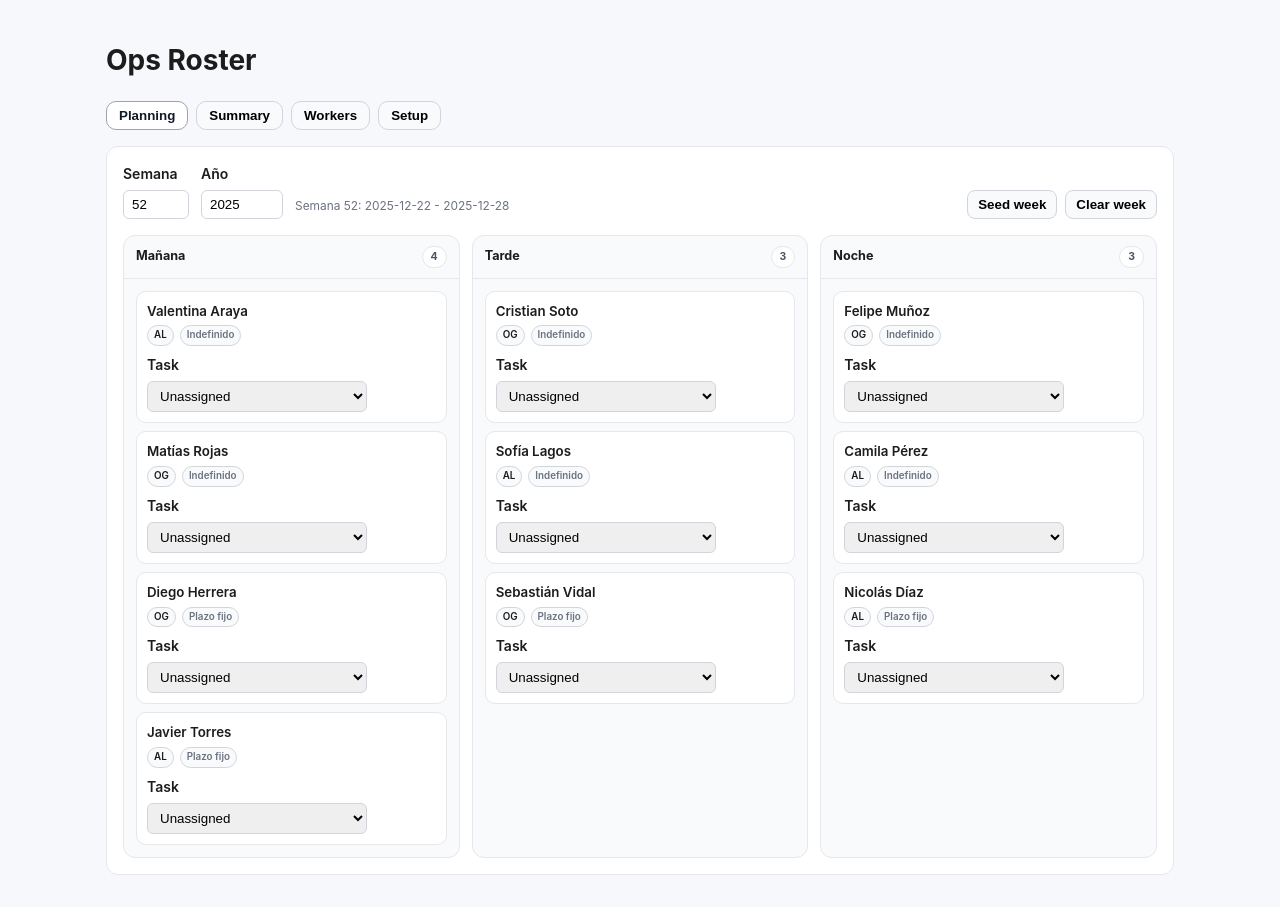
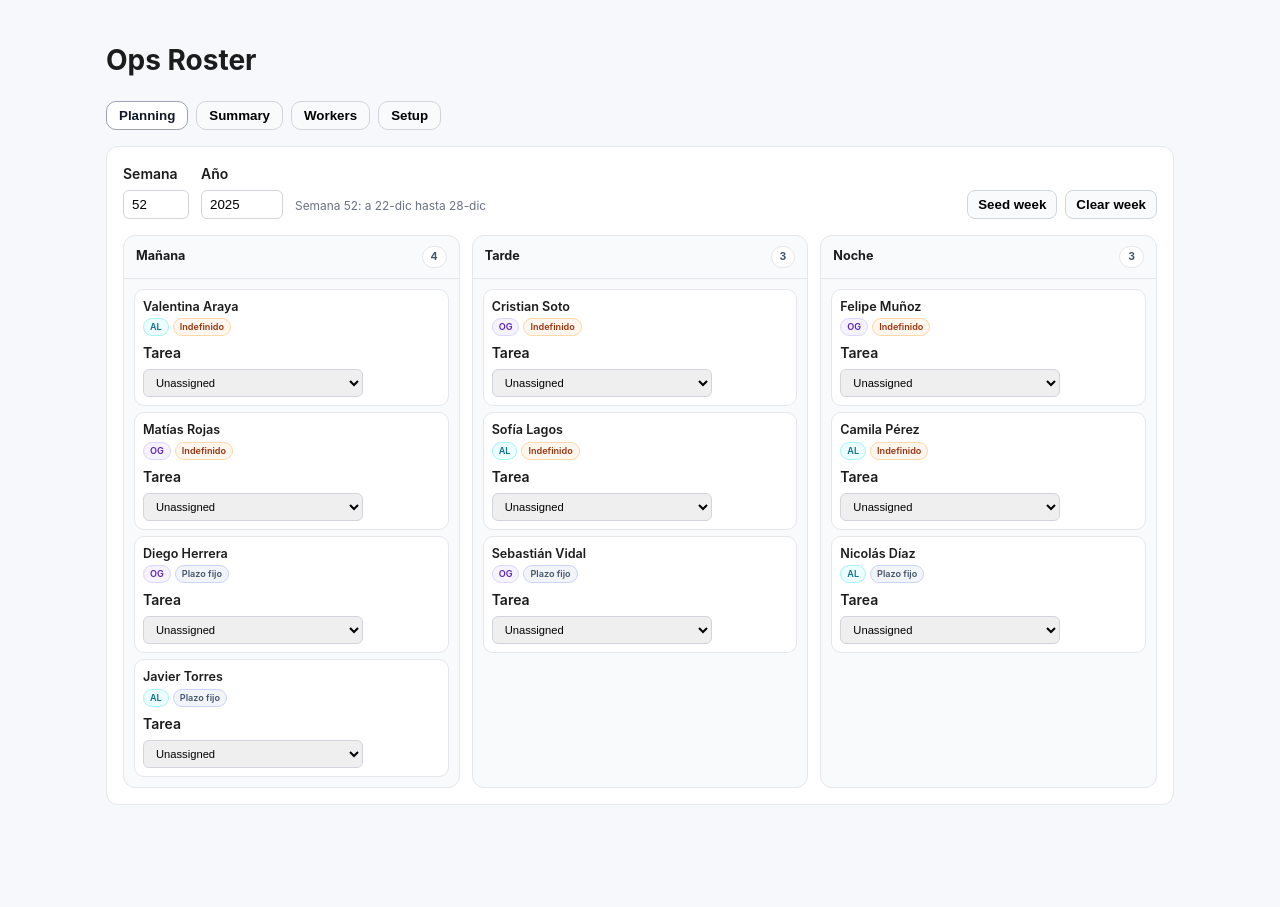
Before and after one commit to cabp393/ops-roster, a React (Vite) app: page / in a window 1280 px wide. Both pictures are taken after a click on the button "Seed week". After the commit the page ends 837 px from the top, so only its background shows below. Built offline with nearby package versions, Linux system fonts and the light colour scheme.

Commit message:
Fix board drag and compact cards

```diff
--- a/src/index.css
+++ b/src/index.css
@@ -183,8 +183,8 @@ th {
 .shift-column-body {
   display: flex;
   flex-direction: column;
-  gap: 8px;
-  padding: 12px;
+  gap: 6px;
+  padding: 10px;
   flex: 1;
 }
 
@@ -192,10 +192,10 @@ th {
   background: #fff;
   border: 1px solid #e5e7eb;
   border-radius: 10px;
-  padding: 10px;
+  padding: 8px;
   display: flex;
   flex-direction: column;
-  gap: 8px;
+  gap: 6px;
 }
 
 .worker-card.dragging {
@@ -204,24 +204,24 @@ th {
 
 .worker-name {
   font-weight: 600;
-  font-size: 0.95rem;
+  font-size: 0.9rem;
 }
 
 .worker-badges {
   display: flex;
-  gap: 6px;
+  gap: 4px;
   flex-wrap: wrap;
-  margin-top: 4px;
+  margin-top: 2px;
 }
 
 .badge {
   display: inline-flex;
   align-items: center;
-  padding: 2px 6px;
+  padding: 1px 6px;
   border-radius: 999px;
   border: 1px solid #d1d5db;
   background: #f9fafb;
-  font-size: 0.7rem;
+  font-size: 0.65rem;
   font-weight: 600;
 }
 
@@ -229,8 +229,40 @@ th {
   color: #6b7280;
 }
 
+.badge.role-og {
+  background: #f5f3ff;
+  border-color: #ddd6fe;
+  color: #5b21b6;
+}
+
+.badge.role-al {
+  background: #ecfeff;
+  border-color: #a5f3fc;
+  color: #0e7490;
+}
+
+.badge.role-jt {
+  background: #ecfdf3;
+  border-color: #bbf7d0;
+  color: #15803d;
+}
+
+.badge.contract-indefinido {
+  background: #fff7ed;
+  border-color: #fed7aa;
+  color: #9a3412;
+}
+
+.badge.contract-plazo {
+  background: #f1f5f9;
+  border-color: #cbd5f5;
+  color: #475569;
+}
+
 .worker-task select {
   width: 100%;
+  font-size: 0.8rem;
+  padding: 4px 6px;
 }
 
 .form-card {
--- a/src/lib/week.ts
+++ b/src/lib/week.ts
@@ -9,6 +9,14 @@ export function formatDate(date: Date) {
   const month = String(date.getUTCMonth() + 1).padStart(2, '0')
   const day = String(date.getUTCDate()).padStart(2, '0')
   return `${year}-${month}-${day}`
+}
+
+const MONTHS_SHORT = ['ene', 'feb', 'mar', 'abr', 'may', 'jun', 'jul', 'ago', 'sep', 'oct', 'nov', 'dic']
+
+export function formatDateShort(date: Date) {
+  const day = String(date.getUTCDate()).padStart(2, '0')
+  const month = MONTHS_SHORT[date.getUTCMonth()] ?? ''
+  return `${day}-${month}`
 }
 
 export function getIsoWeekNumber(date: Date) {
@@ -42,8 +50,8 @@ export function getWeekEndDate(weekStart: Date) {
   return end
 }
 
-export function getWeekLabel(weekNumber: number, year: number) {
+export function getWeekRangeLabel(weekNumber: number, year: number) {
   const start = getWeekStartDate(weekNumber, year)
   const end = getWeekEndDate(start)
-  return `${formatDate(start)} - ${formatDate(end)}`
+  return `a ${formatDateShort(start)} hasta ${formatDateShort(end)}`
 }
--- a/src/pages/PlanningPage.tsx
+++ b/src/pages/PlanningPage.tsx
@@ -17,7 +17,13 @@ import {
 import { CSS } from '@dnd-kit/utilities'
 import { SHIFT_LABEL, SHIFTS, prevWeekShifts } from '../data/mock'
 import { clearWeekPlan, loadWeekPlan, saveWeekPlan, seedWeekPlan } from '../lib/planningBoard'
-import { formatDate, getIsoWeekNumber, getIsoWeekYear, getWeekLabel, getWeekStartDate } from '../lib/week'
+import {
+  formatDate,
+  getIsoWeekNumber,
+  getIsoWeekYear,
+  getWeekRangeLabel,
+  getWeekStartDate,
+} from '../lib/week'
 import { getTasks, getWorkers } from '../lib/storage'
 import type { Shift, Task, WeekPlan, Worker } from '../types'
 
@@ -63,14 +69,16 @@ function findWorkerShift(columns: WeekPlan['columns'], workerId: number): Shift
 
 type WorkerCardProps = {
   worker: Worker
+  shift: Shift
   taskOptions: Task[]
   taskValue: string | null
   onTaskChange: (workerId: number, taskId: string) => void
 }
 
-function WorkerCard({ worker, taskOptions, taskValue, onTaskChange }: WorkerCardProps) {
+function WorkerCard({ worker, shift, taskOptions, taskValue, onTaskChange }: WorkerCardProps) {
   const { attributes, listeners, setNodeRef, transform, transition, isDragging } = useSortable({
     id: worker.id,
+    data: { shift },
   })
 
   const style = {
@@ -90,13 +98,19 @@ function WorkerCard({ worker, taskOptions, taskValue, onTaskChange }: WorkerCard
         <div>
           <div className="worker-name">{worker.name}</div>
           <div className="worker-badges">
-            <span className="badge">{worker.roleCode}</span>
-            {worker.contract ? <span className="badge subtle">{worker.contract}</span> : null}
+            <span className={`badge role-${worker.roleCode.toLowerCase()}`}>{worker.roleCode}</span>
+            {worker.contract ? (
+              <span
+                className={`badge contract-${worker.contract === 'Indefinido' ? 'indefinido' : 'plazo'}`}
+              >
+                {worker.contract}
+              </span>
+            ) : null}
           </div>
         </div>
       </div>
       <label className="field worker-task">
-        Task
+        Tarea
         <select
           value={taskValue ?? ''}
           onChange={(event) => onTaskChange(worker.id, event.target.value)}
@@ -120,7 +134,7 @@ type ShiftColumnProps = {
 }
 
 function ShiftColumn({ shift, workerIds, children }: ShiftColumnProps) {
-  const { setNodeRef, isOver } = useDroppable({ id: `column-${shift}` })
+  const { setNodeRef, isOver } = useDroppable({ id: `column-${shift}`, data: { shift } })
 
   return (
     <div ref={setNodeRef} className={`shift-column${isOver ? ' over' : ''}`}>
@@ -174,7 +188,7 @@ export function PlanningPage() {
     return formatDate(startDate)
   }, [weekNumber, weekYear])
 
-  const weekLabel = useMemo(() => getWeekLabel(weekNumber, weekYear), [weekNumber, weekYear])
+  const weekLabel = useMemo(() => getWeekRangeLabel(weekNumber, weekYear), [weekNumber, weekYear])
 
   useEffect(() => {
     const saved = loadWeekPlan(weekStart)
@@ -238,7 +252,7 @@ export function PlanningPage() {
 
     const activeId = active.id as number
     const overId = over.id
-    const sourceShift = findWorkerShift(plan.columns, activeId)
+    const sourceShift = (active.data.current?.shift as Shift | undefined) ?? findWorkerShift(plan.columns, activeId)
     if (!sourceShift) return
 
     let targetShift: Shift | null = null
@@ -249,7 +263,8 @@ export function PlanningPage() {
       targetIndex = plan.columns[targetShift]?.length ?? 0
     } else {
       const overWorkerId = overId as number
-      targetShift = findWorkerShift(plan.columns, overWorkerId)
+      targetShift =
+        (over.data.current?.shift as Shift | undefined) ?? findWorkerShift(plan.columns, overWorkerId)
       if (!targetShift) return
       targetIndex = plan.columns[targetShift].indexOf(overWorkerId)
     }
@@ -265,7 +280,7 @@ export function PlanningPage() {
       const sourceIndex = plan.columns[sourceShift].indexOf(activeId)
       if (sourceIndex === -1) return
       const maxIndex = plan.columns[sourceShift].length - 1
-      const boundedIndex = Math.max(0, Math.min(targetIndex, maxIndex))
+      const boundedIndex = targetIndex < 0 ? maxIndex : Math.max(0, Math.min(targetIndex, maxIndex))
       if (sourceIndex === boundedIndex) return
       const reordered = arrayMove(plan.columns[sourceShift], sourceIndex, boundedIndex)
       persist({
@@ -354,6 +369,7 @@ export function PlanningPage() {
                         <WorkerCard
                           key={workerId}
                           worker={worker}
+                          shift={shift}
                           taskOptions={taskOptions}
                           taskValue={taskValue}
                           onTaskChange={handleTaskChange}
--- a/src/pages/SummaryPage.tsx
+++ b/src/pages/SummaryPage.tsx
@@ -1,7 +1,13 @@
 import { useEffect, useMemo, useState } from 'react'
 import { SHIFTS, SHIFT_LABEL } from '../data/mock'
 import { loadWeekPlan } from '../lib/planningBoard'
-import { formatDate, getIsoWeekNumber, getIsoWeekYear, getWeekLabel, getWeekStartDate } from '../lib/week'
+import {
+  formatDate,
+  getIsoWeekNumber,
+  getIsoWeekYear,
+  getWeekRangeLabel,
+  getWeekStartDate,
+} from '../lib/week'
 import { getRoles, getTasks, getWorkers } from '../lib/storage'
 import { summarizeWeek } from '../lib/summary'
 import type { Assignment, Role, Task, Worker } from '../types'
@@ -131,7 +137,7 @@ export function SummaryPage() {
               }}
             />
           </label>
-          <div className="week-range">Semana {weekNumber}: {getWeekLabel(weekNumber, weekYear)}</div>
+          <div className="week-range">Semana {weekNumber}: {getWeekRangeLabel(weekNumber, weekYear)}</div>
         </div>
       </div>
       {!summary ? (
```
